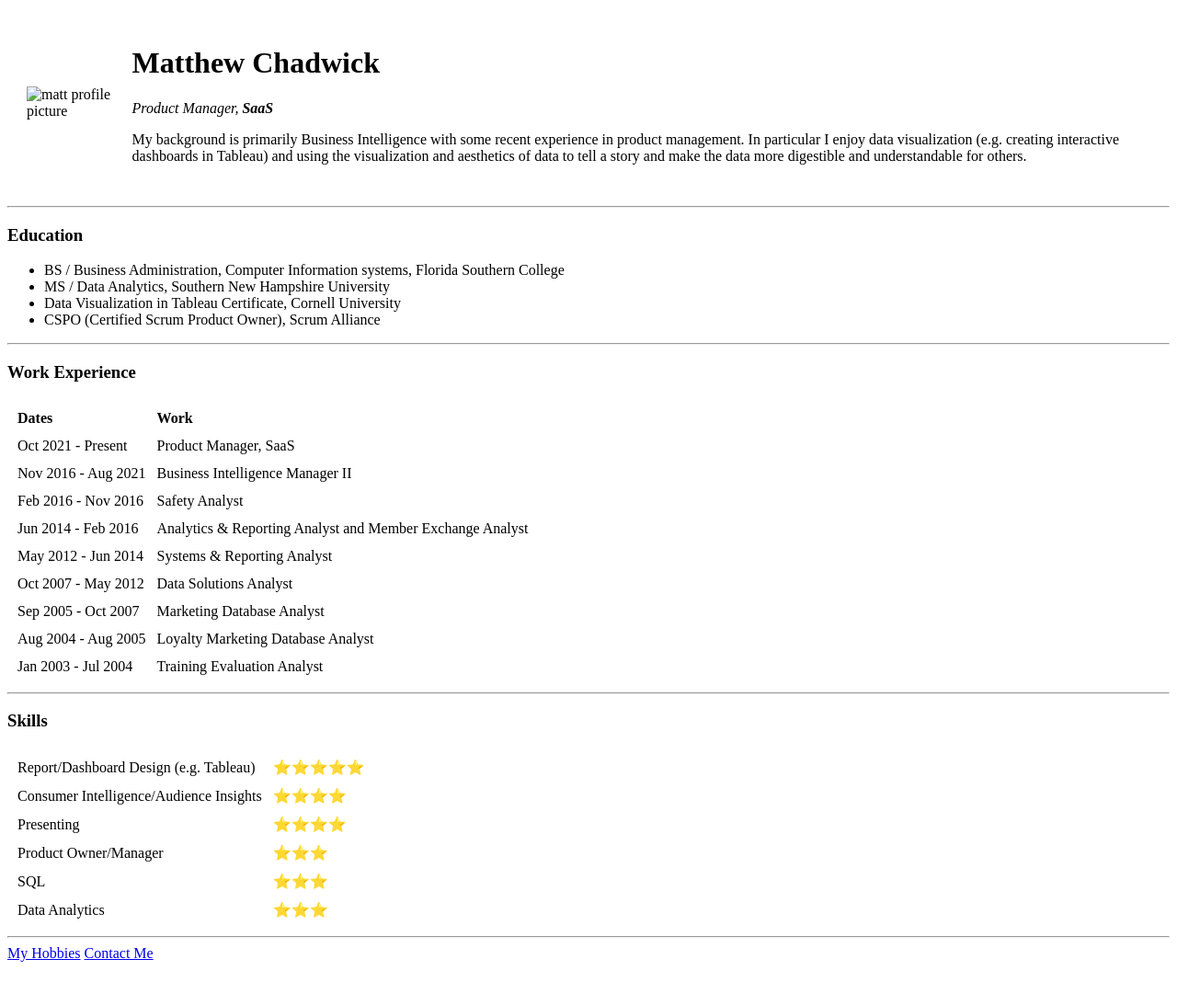
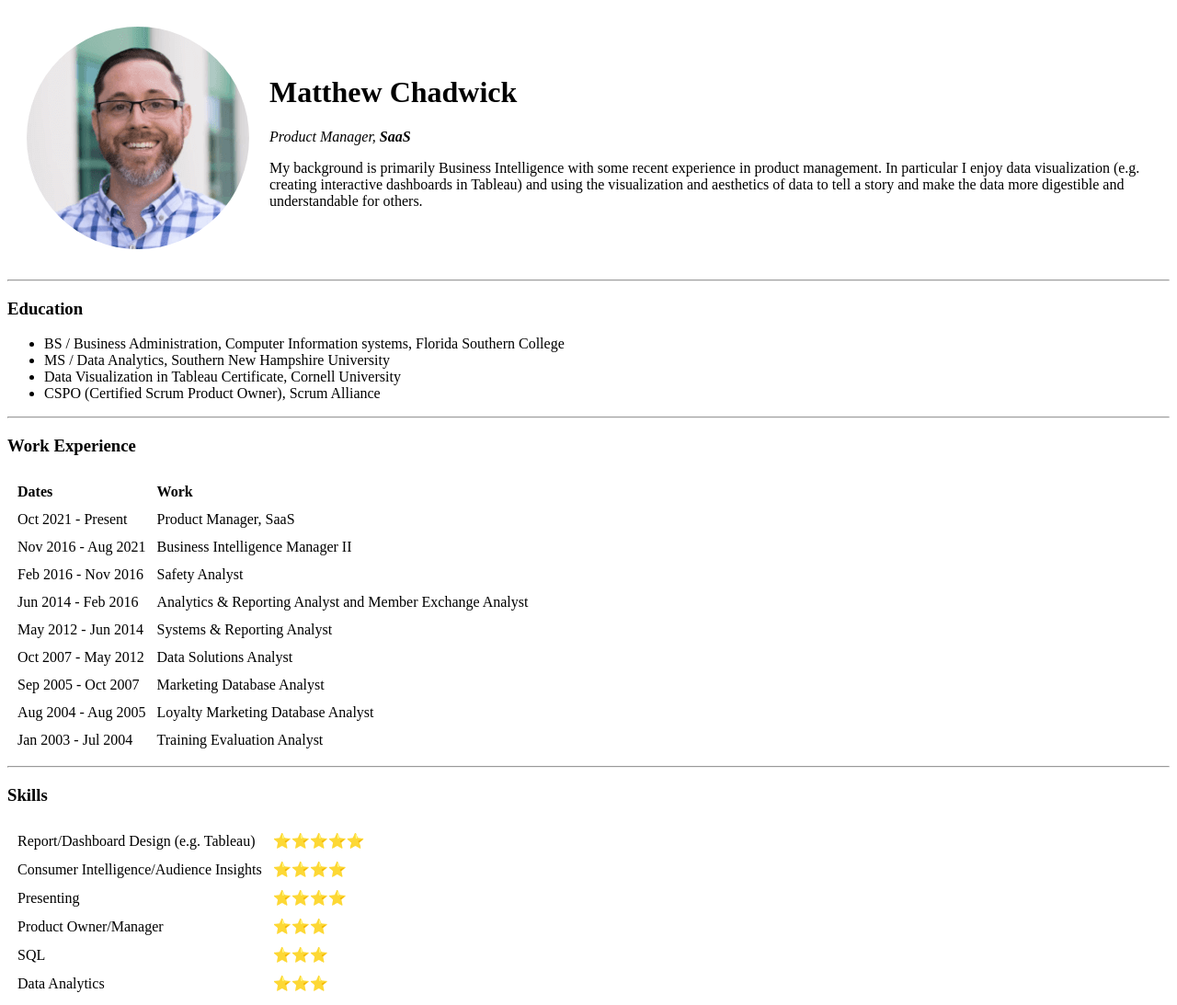
Before and after one commit to mchadwick143/cv, a plain HTML site: page index.html in a window 1280 px wide. Shown: the top 1093 px of the page at 92% size. Before the commit the page ends 1054 px from the top, so only its background shows below. Drawn offline with Linux system fonts and the light colour scheme.

Commit message:
Update images path

```diff
--- a/index.html
+++ b/index.html
@@ -9,7 +9,7 @@
 <body>
     <table cellspacing="20">
         <tr>
-            <td><img src="C:\Users\chadw\Documents\Matthew\Education\Continued Learning\Udemy\Courses\Complete 2023 Web Development Bootcamp\HTML - Personal Site\Matt Profile Photo resized-modified.png"
+            <td><img src="images/Matt Profile Photo resized-modified.png"
                     alt="matt profile picture"></td>
             <td>
                 <h1>Matthew Chadwick</h1>
```
